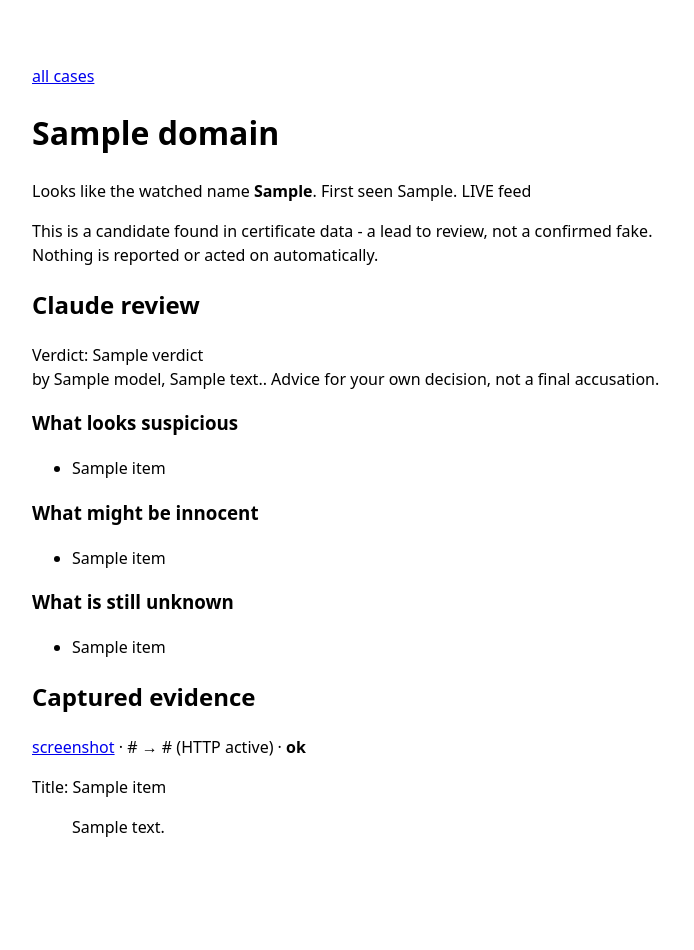
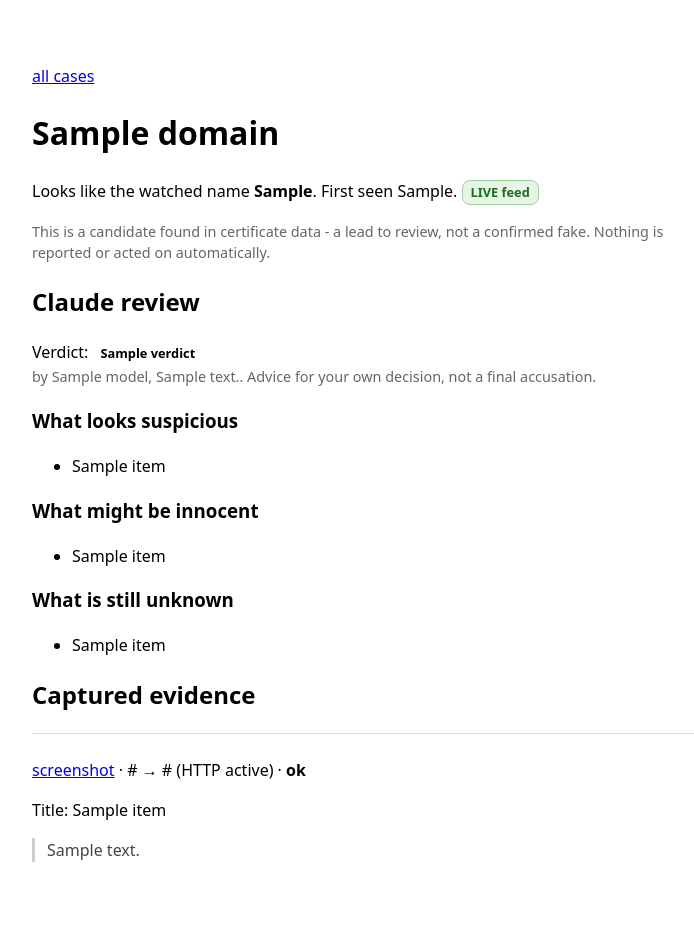
Before and after one commit to Disha-W/lookalikelens, a FastAPI app: template app/templates/case.html in a window 1280 px wide. Shown: the whole page, without its empty margins (272-966 px from the left). Before the commit the page ends 837 px from the top, so only its background shows below. Run offline with FastAPI, Linux system fonts and the light colour scheme; the template is opened without the code that fills it: most values are stand-ins (such as "Sample title", 1, 10 or a date in 2020).

Commit message:
Style case page badges, verdicts, mock warning and evidence list

```diff
--- a/app/static/style.css
+++ b/app/static/style.css
@@ -1 +1,12 @@
 body { font-family: system-ui, sans-serif; max-width: 42rem; margin: 4rem auto; padding: 0 1rem; line-height: 1.5; }
+.quiet { color: #666; font-size: .9rem; }
+.badge { display: inline-block; padding: .1rem .5rem; border-radius: .5rem; font-size: .8rem; font-weight: 600; }
+.badge-sample { background: #fff3cd; color: #7a5b00; border: 1px solid #e0c36a; }
+.badge-live { background: #e7f5e7; color: #1e6b1e; border: 1px solid #9ecf9e; }
+.verdict-suspicious { background: #f8d7da; color: #842029; }
+.verdict-innocent { background: #d1e7dd; color: #0f5132; }
+.verdict-unclear { background: #e2e3e5; color: #41464b; }
+.mock-warning { border: 1px solid #e0c36a; background: #fff3cd; color: #7a5b00; padding: .5rem .75rem; border-radius: .5rem; }
+.evidence { border-top: 1px solid #ddd; padding: .5rem 0; }
+blockquote { border-left: 3px solid #ccc; margin-left: 0; padding-left: .75rem; color: #444; }
+code { background: #f4f4f4; padding: .1rem .3rem; border-radius: .25rem; font-size: .85rem; }
```
